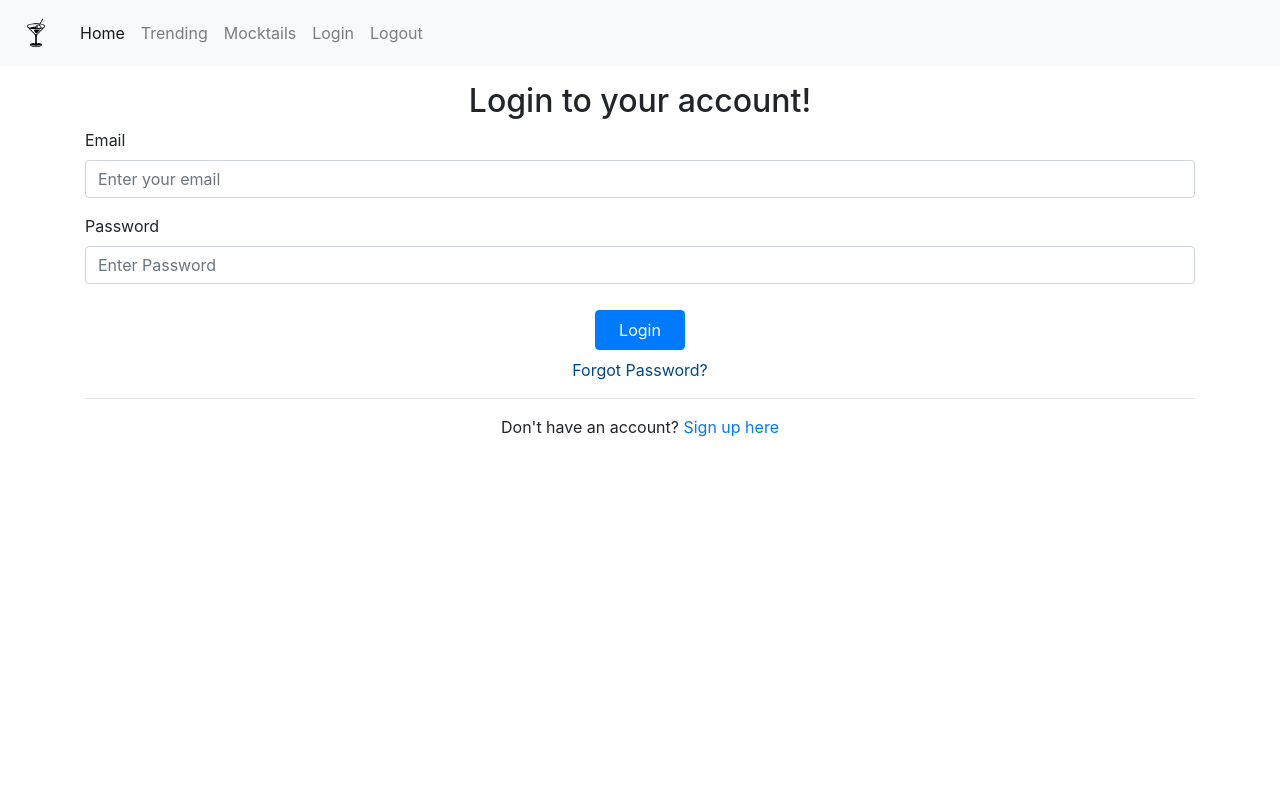
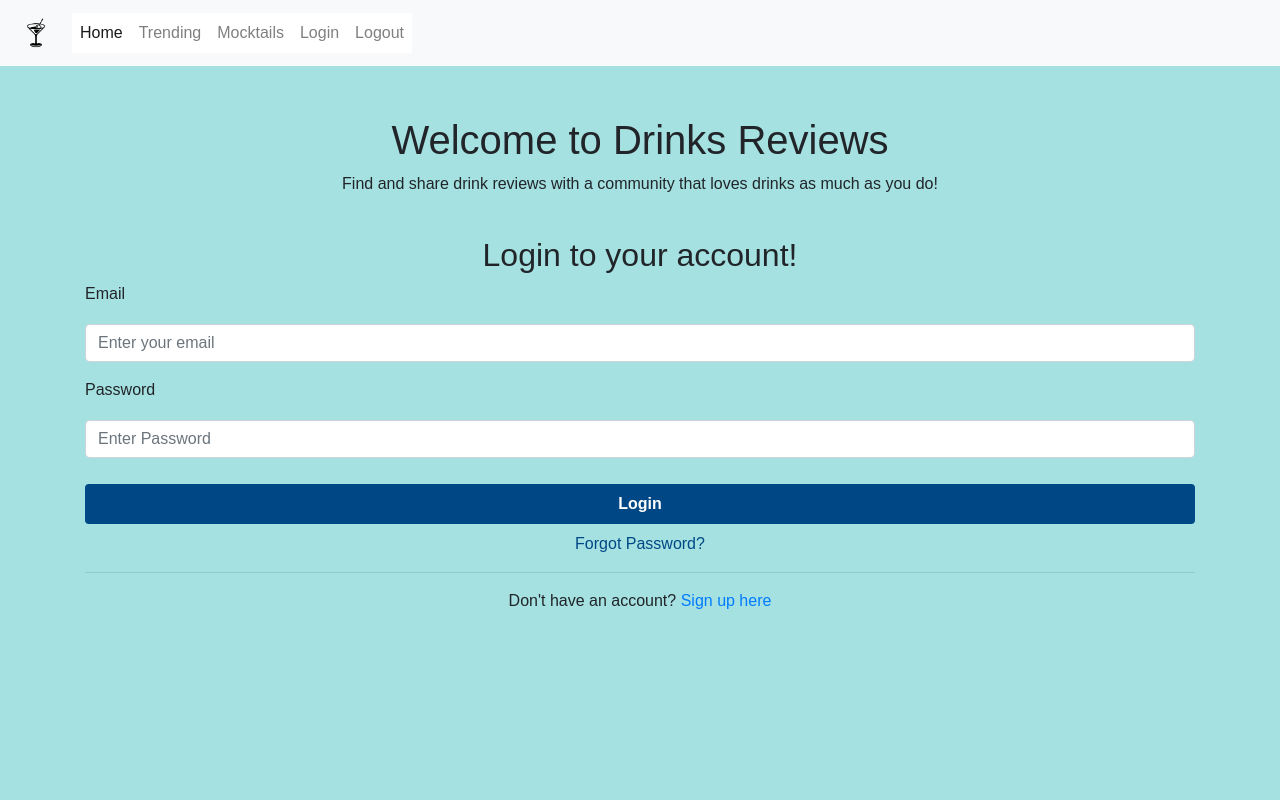
Before and after one commit to skiYur/CITS3403, a Flask app: page /login in a window 1280 px wide. Run offline with Flask 3, Linux system fonts and the light colour scheme; some libraries are stand-ins or nearby versions.

Commit message:
Changes to login page according to new login code (format, colour and logo changed/added)

```diff
--- a/app/static/css/Project.css
+++ b/app/static/css/Project.css
@@ -1,3 +1,4 @@
+/* Global settings */
 html, body {
     width: 100%;
     height: 100%;
@@ -5,12 +6,21 @@ html, body {
     padding: 0;
     overflow-x: hidden; /* Prevent horizontal scrolling */
     font-family: Arial, sans-serif;
+    background-color: #a5e1e1; /* Set teal background globally */
 }
 
+/* Navigation bar settings */
+.navbar-nav {
+    background-color: #FFFFFF;
+}
+
+/* Content settings */
 .container-fluid {
+    background-color: #004885;
     width: 100vw;
-    height: 100vh; /* Full viewport height */
+    height: calc(100vh - 50px); /* Adjust height assuming nav bar is 50px */
     display: flex;
+    flex-direction: row;
     flex-wrap: nowrap; /* Prevents flex items from wrapping */
     margin: 0;
     padding: 0;
@@ -24,30 +34,10 @@ html, body {
     margin: 0;
 }
 
-.bg-teal {
-    background-color: #0d6363;
-    flex: 1; /* Ensures it fills half of the container */
-    display: flex;
-    flex-direction: column;
-    justify-content: center;
-    align-items: center;
-    padding: 20px; /* Padding for spacing */
-    color: white;
-}
-
-.bg-blue {
-    background-color: #a5e1e1;
-    flex: 1; /* Ensures it fills half of the container */
-    display: flex;
-    flex-direction: column;
-    justify-content: center;
-    align-items: center;
-    padding: 20px; /* Padding for spacing */
-}
-
 .col-md-6 {
     width: 50%; /* Explicit width for medium screens */
     flex: 1 0 auto; /* Flexibility in sizing */
+    padding: 20px; /* Padding for spacing */
 }
 
 input, .btn {
@@ -58,7 +48,7 @@ input, .btn {
 }
 
 .btn-primary {
-    background-color: #004885;
+    background-color: #004885; /* Button color can be adjusted if needed */
     color: white;
     border: none;
     font-weight: bold;
@@ -76,11 +66,3 @@ input, .btn {
         flex: 0 0 100%;
     }
 }
-
-/* .logo-image{
-    width: 46px;
-    height: 46px;
-    border-radius: 50%;
-    overflow: hidden;
-    margin-top: -6px;
-} */
--- a/app/templates/login.html
+++ b/app/templates/login.html
@@ -3,6 +3,21 @@
 {% block title %}Login{% endblock %}
 
 {% block content %}
+<!DOCTYPE html>
+<html lang="en">
+<head>
+    <meta charset="UTF-8">
+    <meta name="viewport" content="width=device-width, initial-scale=1.0">
+    <title>Login - Drink Reviews</title>
+    <link rel="stylesheet" href="{{ url_for('static', filename='css/Project.css') }}">
+</head>
+<div class="loginpage-container" style="margin-top: 50px;">
+<div class= "Welcome-container" style = "text-align:center" style="margin-top: 100px;" >
+    <h1>Welcome to Drinks Reviews</h1>
+    <p>Find and share drink reviews with a community that loves drinks as much as you do!</p>
+</div>
+
+<div class="login-container" style="margin-top: 40px;">
     <h2 class="text-center">Login to your account!</h2>
     {% with messages = get_flashed_messages(with_categories=true) %}
         {% if messages %}
@@ -11,6 +26,7 @@
                     <div class="alert alert-{{ category }}">{{ message }}</div>
                 {% endfor %}
             </div>
+</div>
         {% endif %}
     {% endwith %}
     <form action="/login" method="post">
@@ -23,12 +39,12 @@
             <input type="password" class="form-control mb-3" id="password" name="password" placeholder="Enter Password" required>
         </div>
         <div class="text-center">
-            <button type="submit" class="btn btn-primary mb-2" style="width: 90px; height: 40px;">Login</button>
-            <br />
+            <button type="submit" class="btn btn-primary mb-2" style="width: 100%; height: 40px;">Login</button>            <br />
             <a href="/forgot-password" class="highlight-link">Forgot Password?</a>
             <br />
             <hr />
             <p>Don't have an account? <a id="signUp" href="/sign-up">Sign up here</a></p>
         </div>
+    </div>
     </form>
 {% endblock %}
```
Also changed, not shown: app/static/Project.css (deleted, +0 -40 lines).
